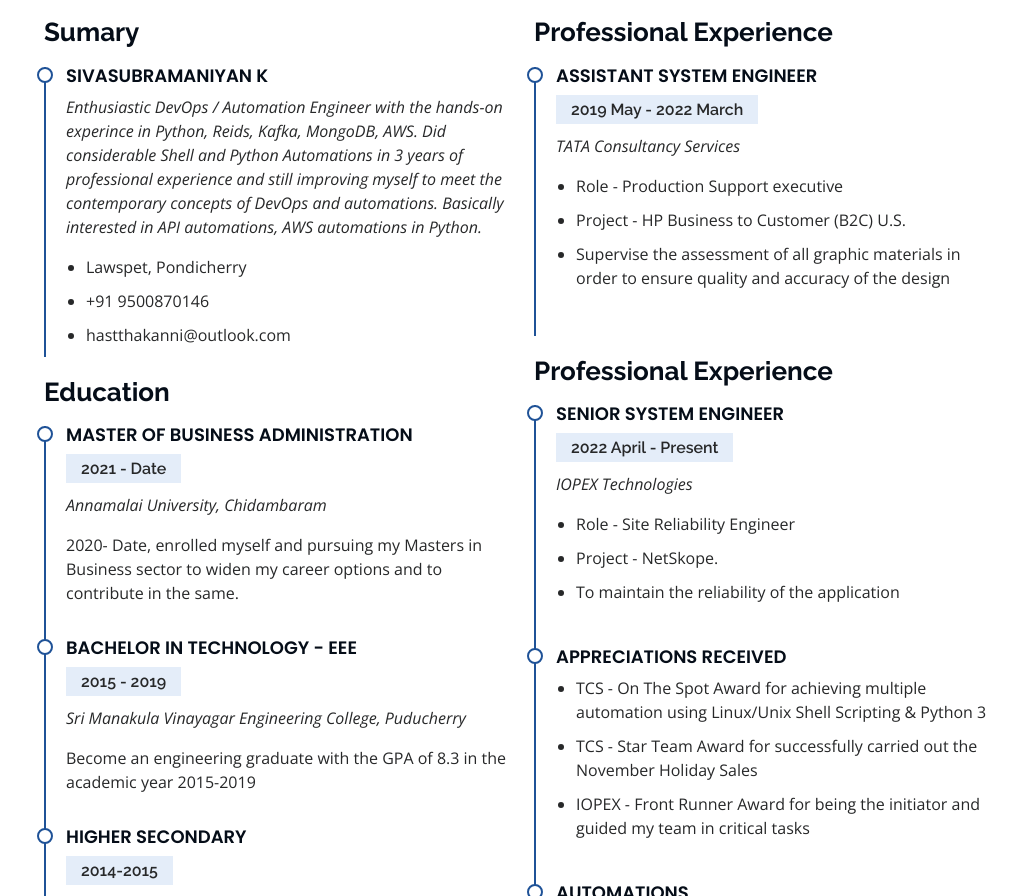
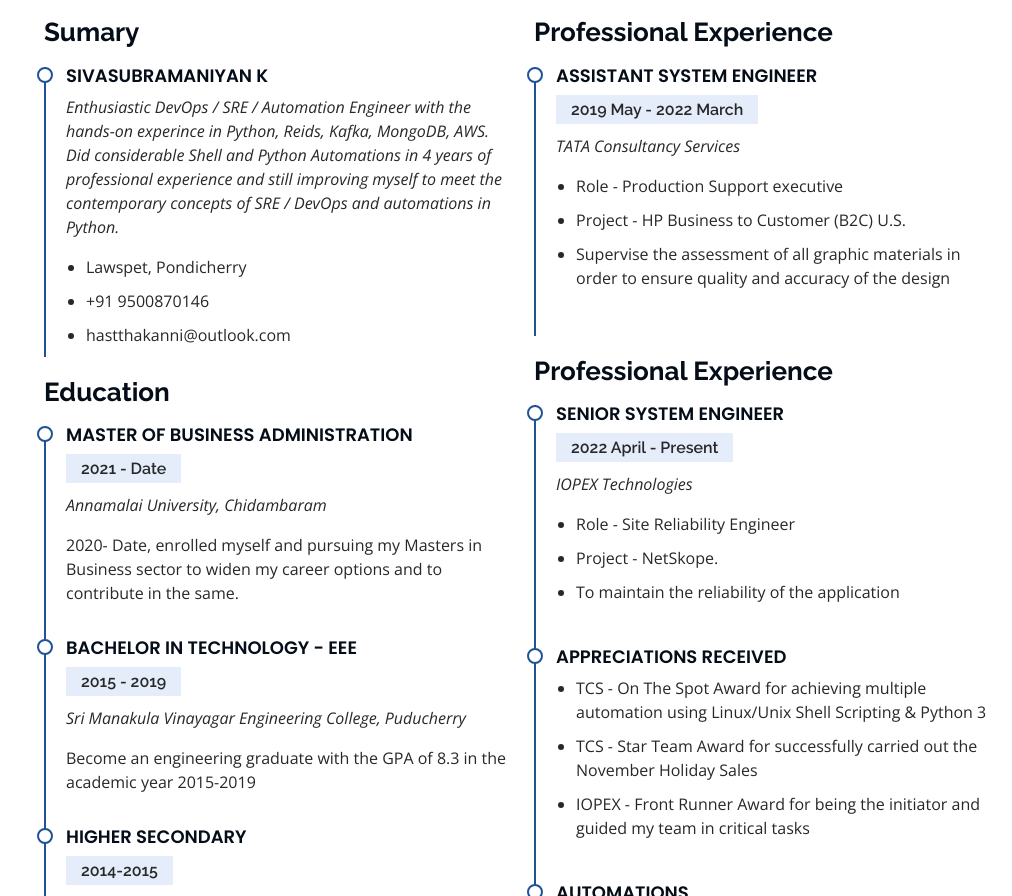
Before and after one commit to SivaK-98/SivaK-98.github.io, a plain HTML site: page Portfolio/index.html in a window 1280 px wide. Shown: the part 2115-3011 px from the top of the page, without its empty margins (268-1280 px from the left). Drawn offline with nearby package versions, Linux system fonts and the light colour scheme.

Commit message:
Update index.html

```diff
--- a/Portfolio/index.html
+++ b/Portfolio/index.html
@@ -229,7 +229,7 @@
             <h3 class="resume-title">Sumary</h3>
             <div class="resume-item pb-0">
               <h4>SIVASUBRAMANIYAN K</h4>
-              <p><em>Enthusiastic DevOps / Automation Engineer with the hands-on experince in Python, Reids, Kafka, MongoDB, AWS.  Did considerable Shell and Python Automations in 3 years of professional experience and still improving myself to meet the contemporary concepts of DevOps and automations.  Basically interested in API automations, AWS automations in Python.</em></p>
+              <p><em>Enthusiastic DevOps / SRE / Automation Engineer with the hands-on experince in Python, Reids, Kafka, MongoDB, AWS.  Did considerable Shell and Python Automations in 4 years of professional experience and still improving myself to meet the contemporary concepts of SRE / DevOps and automations in Python.</em></p>
               <ul>
                 <li>Lawspet, Pondicherry</li>
                 <li>+91 9500870146</li>
```
